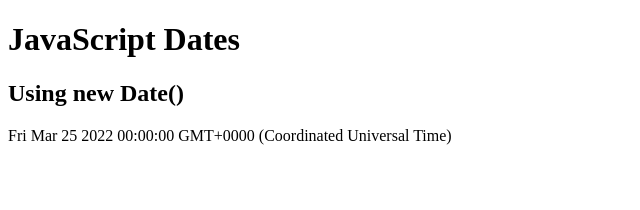
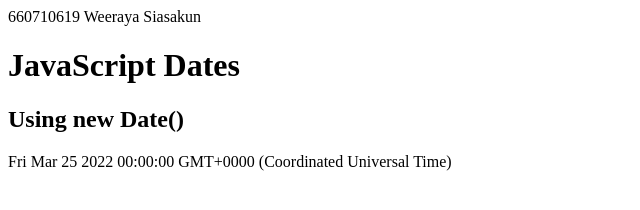
Before and after one commit to 660710619/517101_619, a plain HTML site: page index.html in a window 1280 px wide. Shown: the whole page, without its empty margins (0-640 px from the left). Drawn offline with Linux system fonts and the light colour scheme.

Commit message:
Add id and name

```diff
--- a/index.html
+++ b/index.html
@@ -1,7 +1,7 @@
 <!DOCTYPE html>
 <html>
 <body>
-
+660710619 Weeraya Siasakun
 <h1>JavaScript Dates</h1>
 <h2>Using new Date()</h2>
 
```
